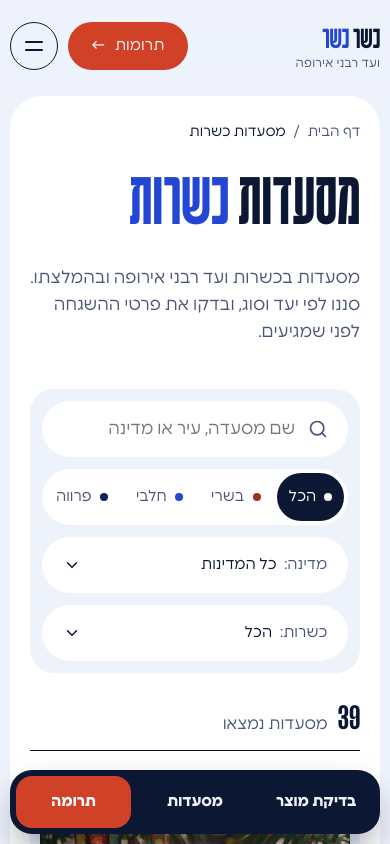
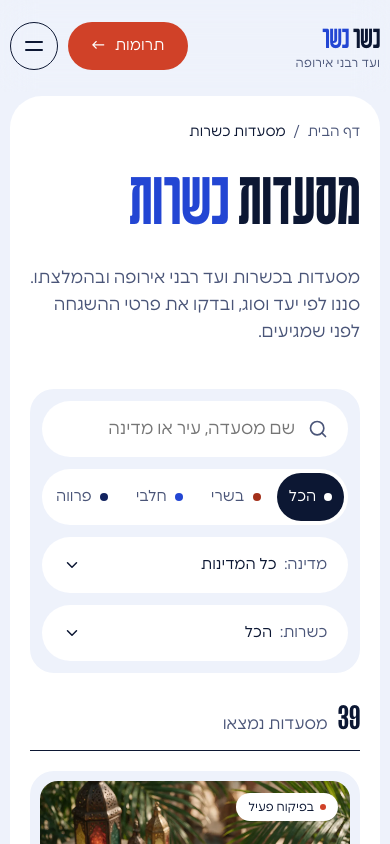
Before and after one commit to feigywilbush-hash/kosher-kosher, a React (Vite) app: page /restaurants in a window 390 px wide. Shown: the top 844 px of the page. Built offline with nearby package versions, Linux system fonts and the light colour scheme; the HTML template or start-up script is replaced by a standard one.

Commit message:
מובייל: הסרת סרגל הפעולות התחתון
Co-Authored-By: Claude Opus 5.5 (1M context) <noreply@anthropic.com>
Claude-Session: https://claude.ai/code/session_01VTmpopDaqbv1m1fJFJ2QzZ

```diff
--- a/src/components/kasher/Footer.tsx
+++ b/src/components/kasher/Footer.tsx
@@ -182,7 +182,7 @@ export function Footer() {
       </div>
 
       <div aria-hidden="true" className="h-[clamp(110px,9vw,150px)]" />
-      <div className="absolute inset-x-0 bottom-0 mx-auto flex max-w-[1480px] flex-wrap justify-between gap-x-6 gap-y-3 px-[clamp(20px,4.6vw,80px)] pb-[120px] pt-[22px] text-[13px] text-mist dsk:pb-12">
+      <div className="absolute inset-x-0 bottom-0 mx-auto flex max-w-[1480px] flex-wrap justify-between gap-x-6 gap-y-3 px-[clamp(20px,4.6vw,80px)] pb-12 pt-[22px] text-[13px] text-mist">
         <span>© 2026 כשר כשר · ועד רבני אירופה</span>
         <span className="flex flex-wrap gap-5">
           <a href="#contact" className="text-mist">הצהרת נגישות</a>
--- a/src/components/kasher/Header.tsx
+++ b/src/components/kasher/Header.tsx
@@ -127,17 +127,3 @@ export function Header() {
     </>
   );
 }
-
-export function MobileActionBar() {
-  const item = "grid h-[52px] place-items-center rounded-2xl text-[15px] font-bold text-paper hover:text-paper";
-  return (
-    <nav
-      aria-label="פעולות מהירות"
-      className="fixed inset-x-2.5 bottom-2.5 z-[44] grid grid-cols-3 gap-1.5 rounded-[22px] bg-ink p-1.5 shadow-[0_18px_40px_-12px_rgba(5,11,30,.6)] dsk:hidden"
-    >
-      <SiteLink to="/#scan" className={item}>בדיקת מוצר</SiteLink>
-      <SiteLink to="/restaurants" className={item}>מסעדות</SiteLink>
-      <a href="#donate" className={cn(item, "bg-accent text-white hover:text-white")}>תרומה</a>
-    </nav>
-  );
-}
--- a/src/components/kasher/SiteShell.tsx
+++ b/src/components/kasher/SiteShell.tsx
@@ -1,5 +1,5 @@
 import type { ReactNode } from "react";
-import { Header, MobileActionBar } from "./Header";
+import { Header } from "./Header";
 import { Footer } from "./Footer";
 
 export function SiteShell({ children }: { children: ReactNode }) {
@@ -8,7 +8,6 @@ export function SiteShell({ children }: { children: ReactNode }) {
       <Header />
       <main id="main">{children}</main>
       <Footer />
-      <MobileActionBar />
     </div>
   );
 }
```
